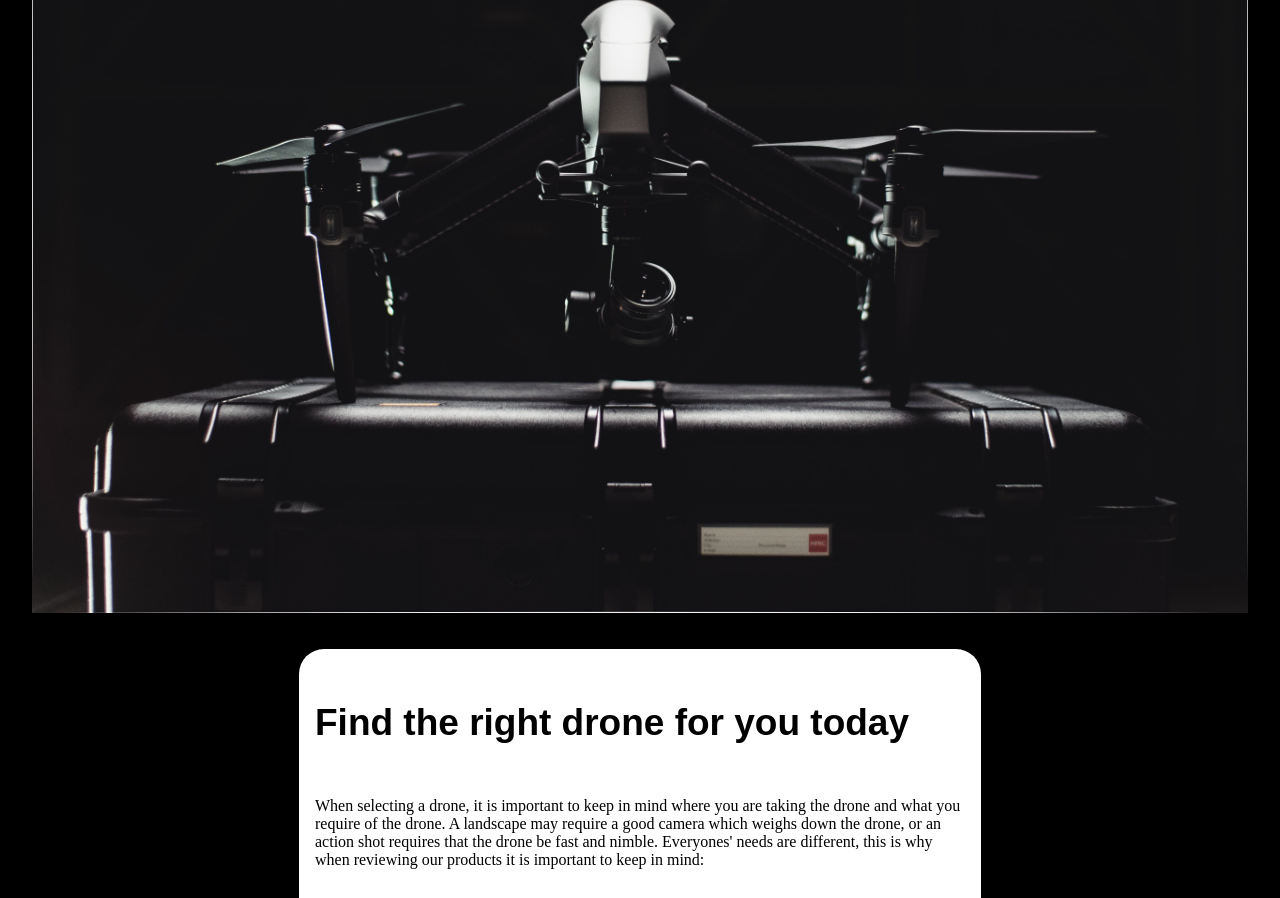
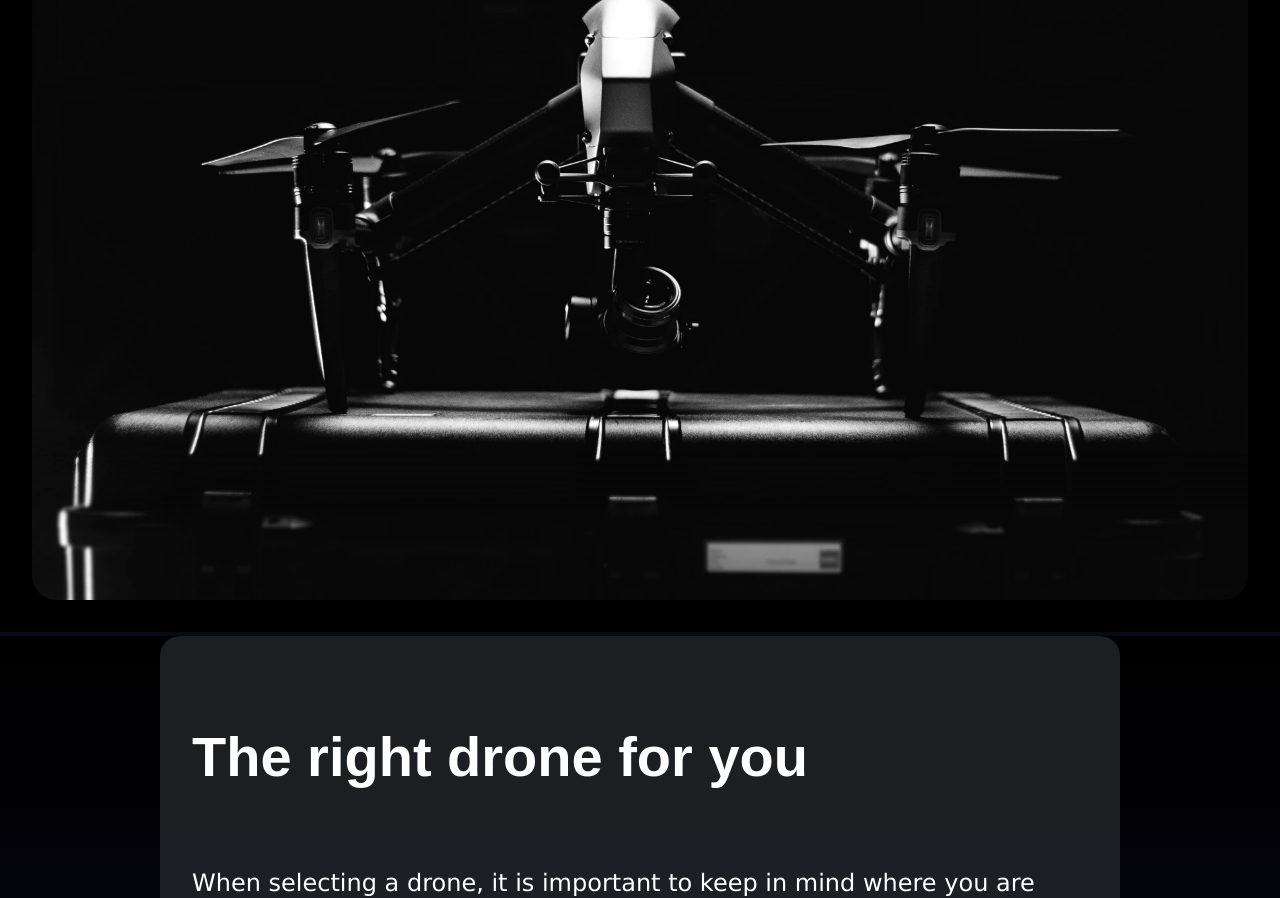
Before and after one commit to SpilledMySalt/drone-information-page, a plain HTML site: page index.html in a window 1280 px wide. Shown: the part 331-1229 px from the top of the page. Drawn offline with Linux system fonts and the light colour scheme.

Commit message:
Update image in header and style divs

```diff
--- a/index.html
+++ b/index.html
@@ -8,17 +8,16 @@
             .header{
                 display: flex;
                 flex-direction: column;
-
                 justify-content: flex-start;
 
-
+                background-color: rgba(0,0,0,1);
                 padding: 2em;
-                min-height: 650px;
+                min-height: 630px;
                 text-align: center;
 
             }
             body{
-                background-color: black;
+                background:linear-gradient(180deg, rgba(0,0,0,1) 1%, rgb(3, 3, 11) 35%, rgb(8, 27, 49) 100%);
                 margin: 0px;
             }
             h1{
@@ -39,13 +38,16 @@
             }
             h3{
                 font-family: Arial, Helvetica, sans-serif;
-                font-size: 37px;
+                font-size: 350%;
             }
             .infoBlock{
                 display: flex;
                 flex-direction: column;
-
-
+                color: white;
+            }
+            p, ul{
+                font-family: Verdana, Geneva, Tahoma, sans-serif;
+                font-size: 150%;
             }
         </style>
 
@@ -55,15 +57,16 @@
 
 
         <div class="header">
-            <img src="images/drone-bw.jpg" style="max-width: 100%; min-height: auto;" alt="A drone in a moody black and white image, sitting on top of a box">
+            <img src="images/drone-bw.webp" style="max-width: 100%; min-height: auto; border-radius: 25px;" alt="A drone in a moody black and white image, sitting on top of a box">
             <h1 style="color: white; font-family: Arial, Helvetica, sans-serif; position: absolute; top: 20%; left: 50%; transform: translate(-50%, -50%); white-space: nowrap;">Big Picture, Big Impact</h1>
             <h2 style="color: white; font-family: Arial, Helvetica, sans-serif; font-size: 3vw; position: absolute; top: 32%; left: 50%; transform: translate(-50%, -50%); white-space: nowrap;">Discover our selection of premium drones</h2>
         </div>
 
-        <div class="container" style="display: flex; flex-direction: column; max-width: 650px; margin: auto; background-color: white; border-radius: 25px; padding: 16px; margin-top: 4px; margin-bottom: 16px;">
+        <div id="containerGradient" style="background:linear-gradient(180deg, rgba(0,0,0,1) 1%, rgb(3, 3, 11) 35%, rgb(8, 27, 49) 100%);">
+            <div class="container" style="display: flex; flex-direction: column; max-width: 70vw; margin: auto; background-color:rgba(57, 60, 65, 0.5);  border-radius: 20px; padding: 32px; margin-top: 4px; margin-bottom: 16px;">
 
                 <div class="infoBlock">
-                <h3>Find the right drone for you today</h3>
+                    <h3>The right drone for you</h3>
                     <p>When selecting a drone, it is important to keep in mind where you are taking the drone and what
                     you require of the drone. A landscape may require a good camera which weighs down the drone, or an action shot
                     requires that the drone be fast and nimble. Everyones' needs are different, this is why when reviewing our products it
@@ -84,6 +87,7 @@
 
 
             </div>
+        </div>
 
 
 
```
Also changed, not shown: images/drone-bw.webp (added). Lines whose indentation alone changed are shown as unchanged.
